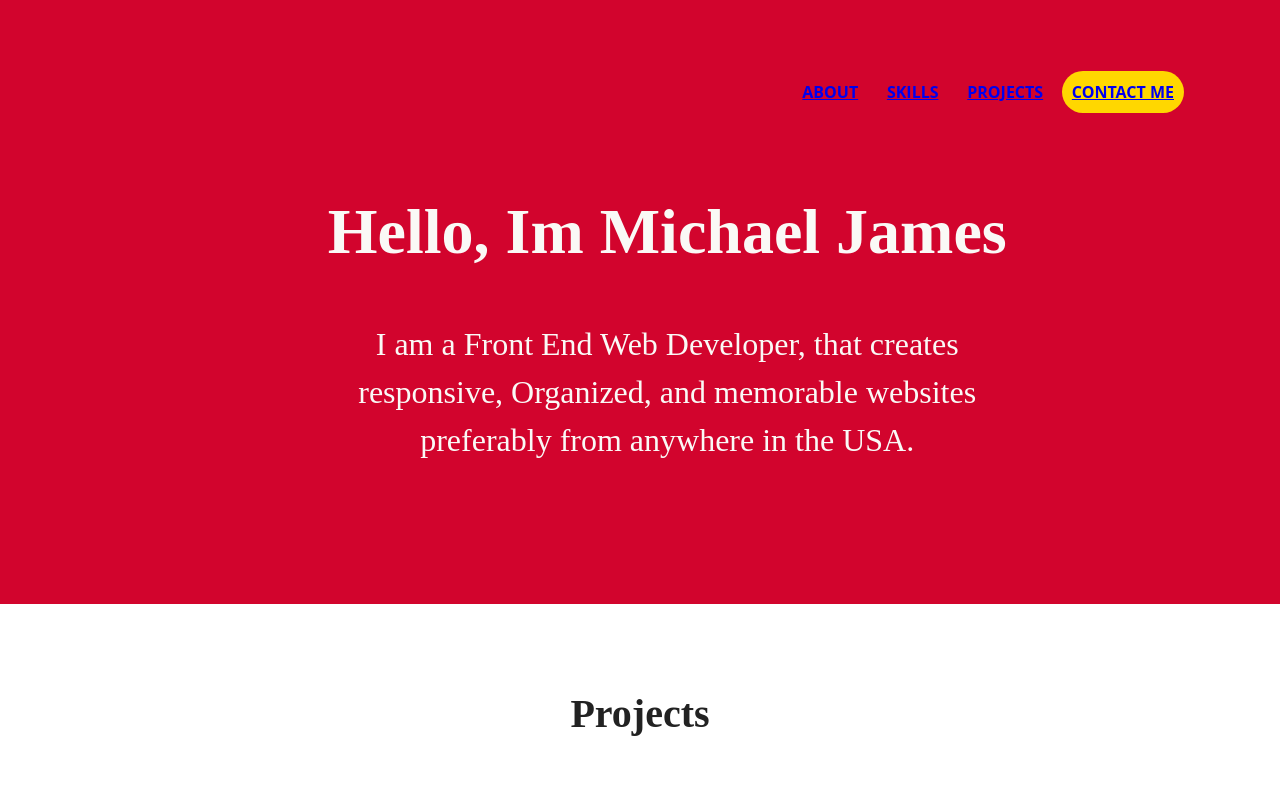
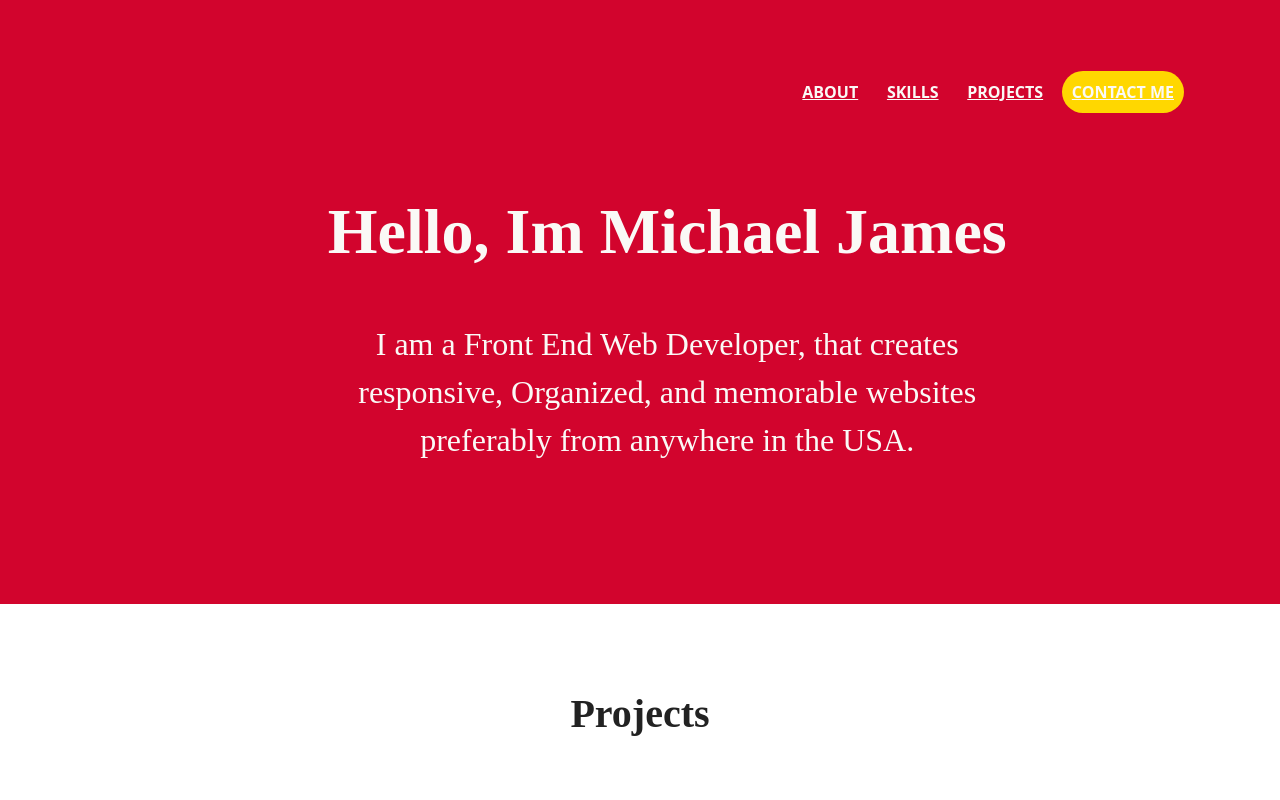
Before and after one commit to djzsmk/mjt-port, a website built with webpack: page index.html in a window 1280 px wide. Shown: the top 800 px of the page. Built offline with nearby package versions, Linux system fonts and the light colour scheme.

Commit message:
added a linkn rules for color consistency

```diff
--- a/css/style.css
+++ b/css/style.css
@@ -253,6 +253,10 @@ textarea {
     display: flex;
     justify-content: space-between;
     color:#faf9f6;
+   }
+
+   a:link , a:visited {
+    color: #faf9f6;
    }
 
    header nav ul li{
```
